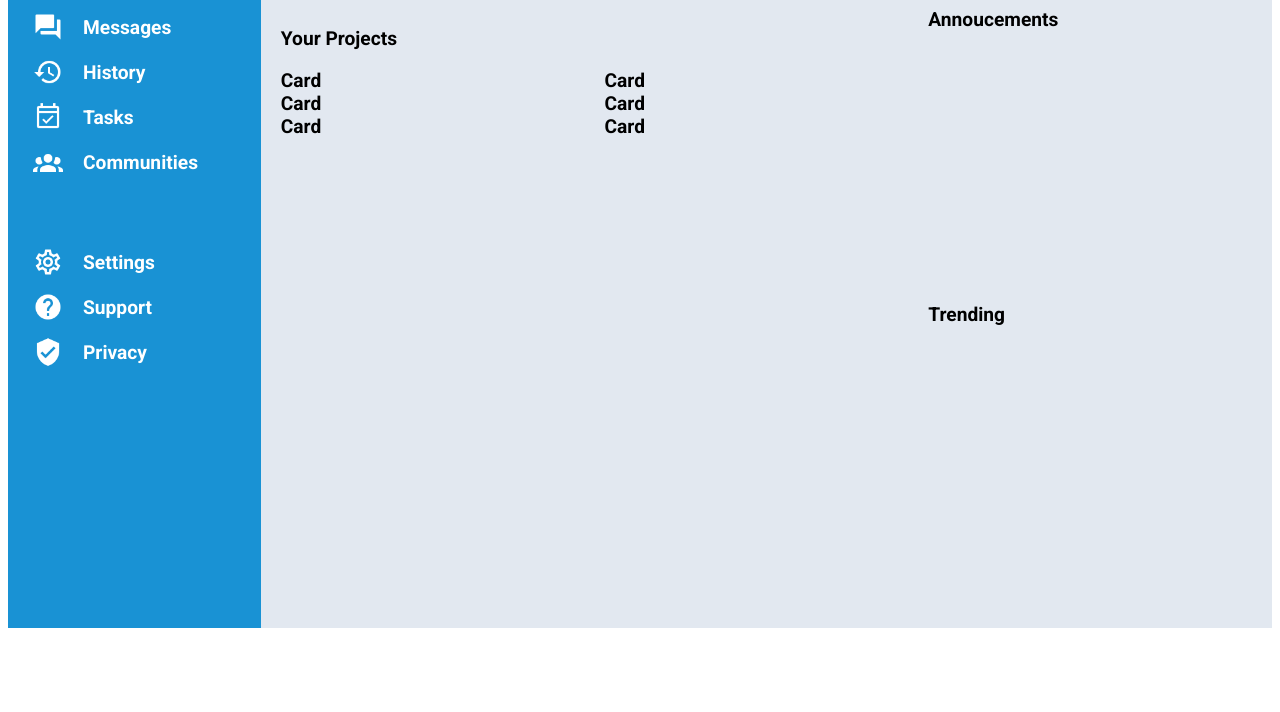
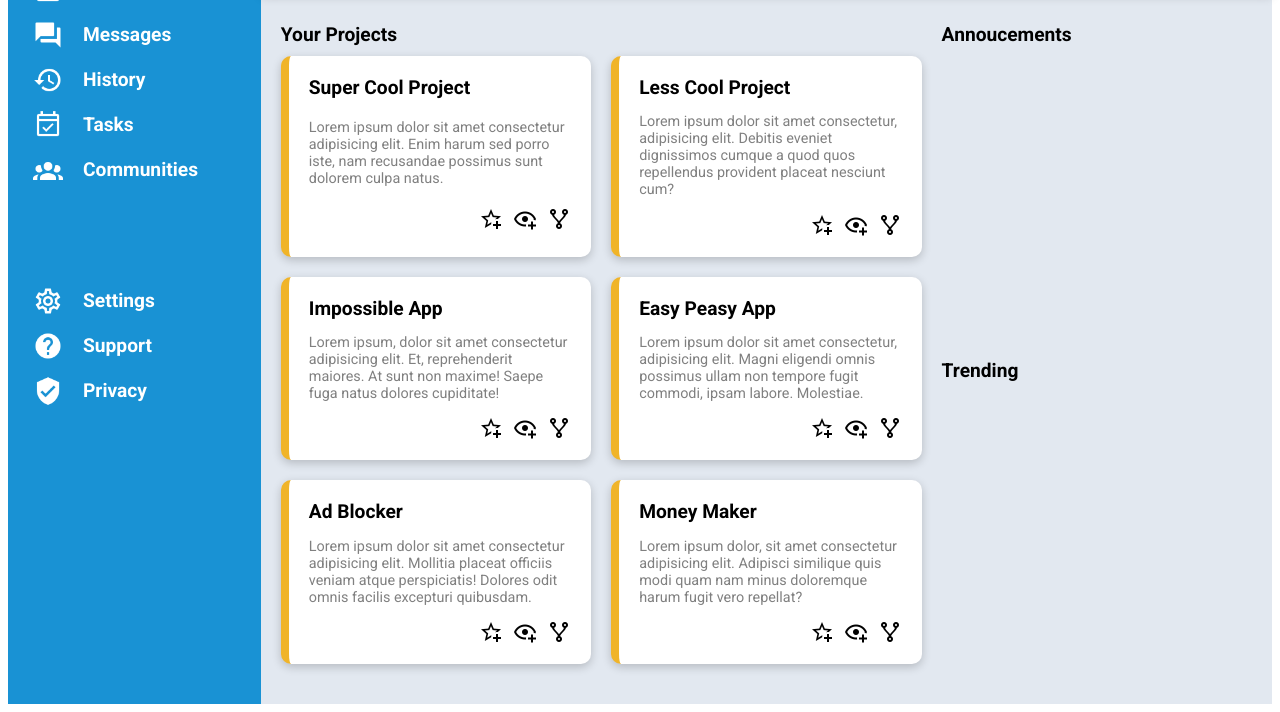
Before and after one commit to Nyanism/odin-dashboard, a plain HTML site: page index.html in a window 1280 px wide. Shown: the part 193-905 px from the top of the page. Before the commit the page ends 829 px from the top, so only its background shows below. Drawn offline with Linux system fonts and the light colour scheme.

Commit message:
Populate project card contents

```diff
--- a/index.html
+++ b/index.html
@@ -69,25 +69,61 @@
 
       <div class="main-content">
         <div class="your-projects">
-          <p>Your Projects</p>
+          Your Projects
           <div class="project-cards">
             <div class="card card-one">
-              Card
+              <strong> Super Cool Project</strong>
+              <p>Lorem ipsum dolor sit amet consectetur adipisicing elit. Enim harum sed porro iste, nam recusandae possimus sunt dolorem culpa natus.</p>
+              <div class="card-buttons">
+                <img src="./Assets/favourite.png" alt="Add to Favourites" class="favourite">
+                <img src="./Assets/watchlist.png" alt="Add to Watchlist" class="watchlist">
+                <img src="./Assets/fork.png" alt="Fork Project" class="fork">
+              </div>
             </div>
             <div class="card card-two">
-              Card
+              <strong>Less Cool Project</strong>
+              <p>Lorem ipsum dolor sit amet consectetur, adipisicing elit. Debitis eveniet dignissimos cumque a quod quos repellendus provident placeat nesciunt cum?</p>
+              <div class="card-buttons">
+                <img src="./Assets/favourite.png" alt="Add to Favourites" class="favourite">
+                <img src="./Assets/watchlist.png" alt="Add to Watchlist" class="watchlist">
+                <img src="./Assets/fork.png" alt="Fork Project" class="fork">
+              </div>
             </div>
             <div class="card card-three">
-              Card
+              <strong>Impossible App</strong>
+              <p>Lorem ipsum, dolor sit amet consectetur adipisicing elit. Et, reprehenderit maiores. At sunt non maxime! Saepe fuga natus dolores cupiditate!</p>
+              <div class="card-buttons">
+                <img src="./Assets/favourite.png" alt="Add to Favourites" class="favourite">
+                <img src="./Assets/watchlist.png" alt="Add to Watchlist" class="watchlist">
+                <img src="./Assets/fork.png" alt="Fork Project" class="fork">
+              </div>
             </div>
             <div class="card card-four">
-              Card
+              <strong>Easy Peasy App</strong>
+              <p>Lorem ipsum dolor sit amet consectetur, adipisicing elit. Magni eligendi omnis possimus ullam non tempore fugit commodi, ipsam labore. Molestiae.</p>
+              <div class="card-buttons">
+                <img src="./Assets/favourite.png" alt="Add to Favourites" class="favourite">
+                <img src="./Assets/watchlist.png" alt="Add to Watchlist" class="watchlist">
+                <img src="./Assets/fork.png" alt="Fork Project" class="fork">
+              </div>
             </div>
             <div class="card card-five">
-              Card
+              <strong>Ad Blocker</strong>
+              <p>Lorem ipsum dolor sit amet consectetur adipisicing elit. Mollitia placeat officiis veniam atque perspiciatis! Dolores odit omnis facilis excepturi quibusdam.</p>
+              <div class="card-buttons">
+                <img src="./Assets/favourite.png" alt="Add to Favourites" class="favourite">
+                <img src="./Assets/watchlist.png" alt="Add to Watchlist" class="watchlist">
+                <img src="./Assets/fork.png" alt="Fork Project" class="fork">
+              </div>
             </div>
             <div class="card card-six">
-              Card
+              <strong>Money Maker</strong>
+              <p>Lorem ipsum dolor, sit amet consectetur adipisicing elit. Adipisci similique quis modi quam nam minus doloremque harum fugit vero repellat?</p>
+              <div class="card-buttons">
+                <img src="./Assets/favourite.png" alt="Add to Favourites" class="favourite">
+                <img src="./Assets/watchlist.png" alt="Add to Watchlist" class="watchlist">
+                <img src="./Assets/fork.png" alt="Fork Project" class="fork">
+              </div>
             </div>
           </div>
         </div>
--- a/styles.css
+++ b/styles.css
@@ -12,7 +12,9 @@
   grid-template-rows: 1fr 1.5fr;
 
   font-family: 'Roboto', sans-serif;
-  box-shadow: 0 3px 10px rgb(0 0 0 / 0.2);
+  box-shadow: 0px 3px 10px rgb(0 0 0 / 0.2);
+  position: relative;
+  z-index: 2;
 }
 
 .top-bar {
@@ -179,6 +181,7 @@
   display: grid;
   grid-template-columns: repeat(3, 1fr);
   grid-template-rows: repeat(2, 1fr);
+  gap: 20px;
 
   background-color: #E2E8F0;
   font-size: 1.2rem;
@@ -197,6 +200,34 @@
 .project-cards {
   display: grid;
   grid-template-columns: repeat(auto-fit, minmax(250px, 1fr));
+  gap: 20px;
+
+  margin: 10px 0px;
+}
+
+.card {
+  display: grid;
+  background-color: white;
+  padding: 20px;
+  border-left: 8px solid #F0B429;
+  border-radius: 10px;
+  box-shadow: 0px 3px 10px rgb(0 0 0 / 0.2);
+}
+
+.card > p{
+  color: gray;
+  font-size: 0.9rem;
+  font-weight: 400;
+}
+
+.card-buttons {
+  display: flex;
+  justify-content: end;
+  gap: 10px;
+}
+
+.card-buttons > img {
+  height: 1.5rem;
 }
 
 .announcements {
```
Also changed, not shown: Assets/favourite.png (added), Assets/fork.png (added), Assets/watchlist.png (added).
